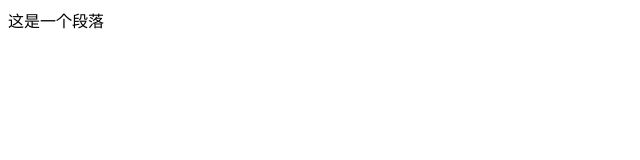
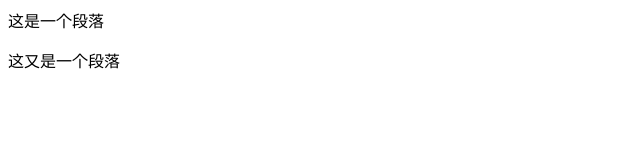
Before and after one commit to winfredzen/ProjectApp, a plain HTML site: page index.html in a window 1280 px wide. Shown: the whole page, without its empty margins (0-640 px from the left). Drawn offline with Linux system fonts and the light colour scheme.

Commit message:
remote change

```diff
--- a/index.html
+++ b/index.html
@@ -1 +1,2 @@
 <p>这是一个段落</p>
+<p>这又是一个段落</p>
```
